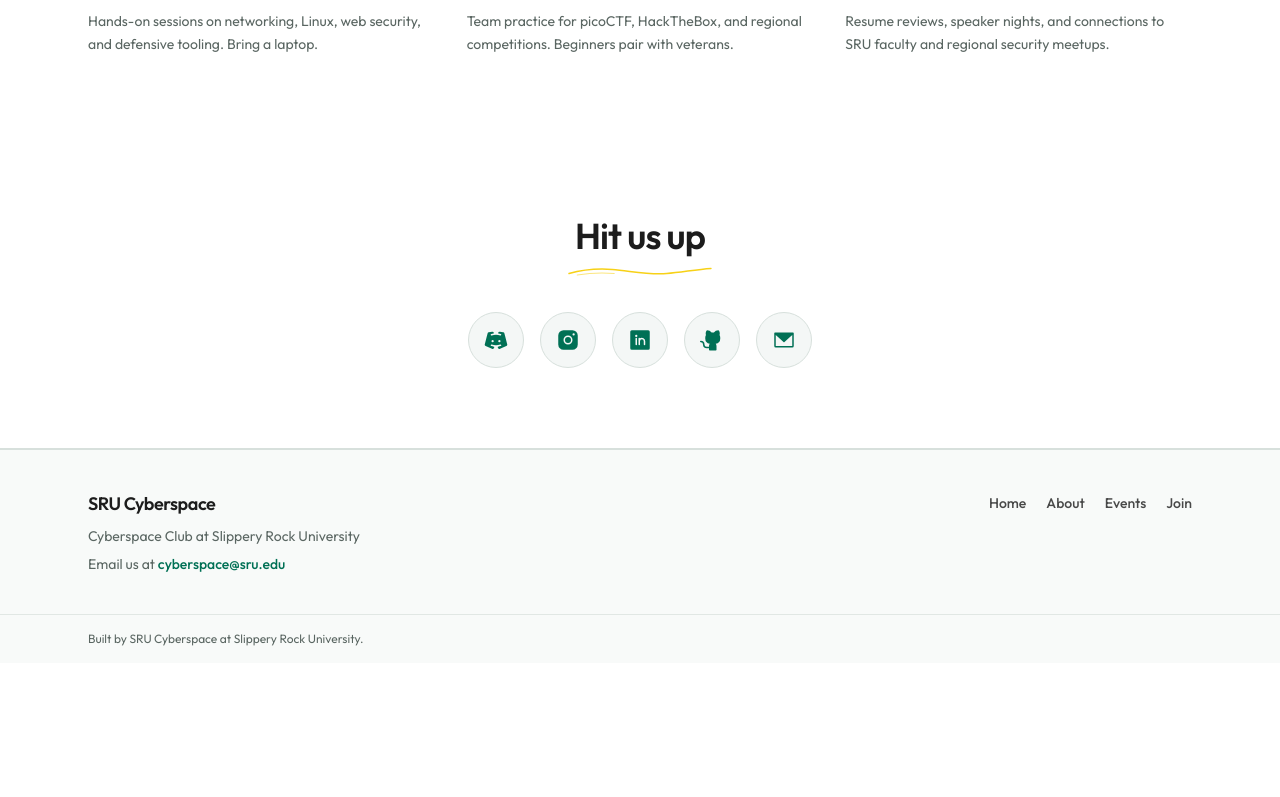
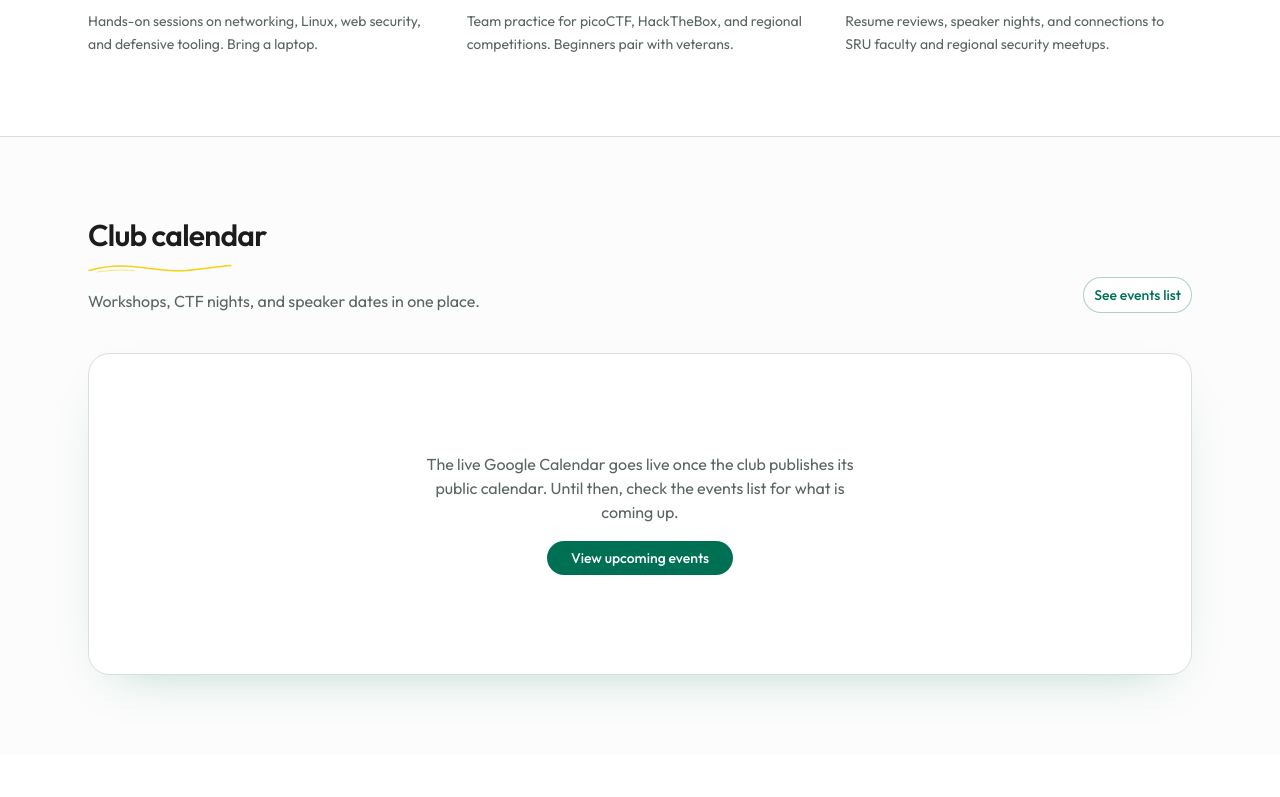
Before and after one commit to SRU-Cyberspace/SRU-Cyberspace-Website, a Next.js app: page / in a window 1280 px wide. Shown: the part 1443-2240 px from the top of the page. Before the commit the page ends 2106 px from the top, so only its background shows below. Built offline with nearby package versions, Linux system fonts and the light colour scheme.

Commit message:
feat(home): add Google Calendar section with club.ts config

```diff
--- a/src/app/page.tsx
+++ b/src/app/page.tsx
@@ -1,4 +1,5 @@
 import { HitUsUp } from "@/components/hit-us-up"
+import { HomeCalendar } from "@/components/home-calendar"
 import { HomeHero } from "@/components/home-hero"
 import { MissionBand } from "@/components/mission-band"
 import { club } from "@/content/club"
@@ -27,6 +28,7 @@ export default function HomePage() {
           ))}
         </ul>
       </section>
+      <HomeCalendar />
       <HitUsUp />
     </main>
   )
--- /dev/null
+++ b/src/components/home-calendar.tsx
@@ -0,0 +1,102 @@
+import Link from "next/link"
+import { club } from "@/content/club"
+import { SvgUnderline } from "@/components/svg-underline"
+import { buttonVariants } from "@/components/ui/button"
+import { cn } from "@/lib/utils"
+
+function calendarEmbedUrl() {
+  const { calendarId, timezone } = club.calendar
+  if (!calendarId || calendarId === "TBD") return null
+
+  const params = new URLSearchParams({
+    src: calendarId,
+    ctz: timezone,
+    showTitle: "0",
+    showPrint: "0",
+    showTabs: "1",
+    showCalendars: "0",
+    mode: "MONTH",
+  })
+
+  return `https://calendar.google.com/calendar/embed?${params.toString()}`
+}
+
+function calendarSubscribeUrl() {
+  const { calendarId } = club.calendar
+  if (!calendarId || calendarId === "TBD") return null
+  return `https://calendar.google.com/calendar/u/0?cid=${encodeURIComponent(calendarId)}`
+}
+
+export function HomeCalendar() {
+  const embedUrl = calendarEmbedUrl()
+  const subscribeUrl = calendarSubscribeUrl()
+
+  return (
+    <section className="border-t border-border bg-secondary/40">
+      <div className="mx-auto w-full max-w-6xl px-4 py-16 sm:px-6 md:py-20">
+        <div className="flex flex-col gap-6 md:flex-row md:items-end md:justify-between">
+          <div>
+            <h2 className="text-2xl font-semibold tracking-tight text-ink sm:text-3xl">
+              {club.calendar.title}
+            </h2>
+            <SvgUnderline className="mt-2 h-4 w-36 text-gold" />
+            <p className="mt-3 max-w-2xl text-muted-foreground">
+              Workshops, CTF nights, and speaker dates in one place.
+            </p>
+          </div>
+          {subscribeUrl ? (
+            <a
+              href={subscribeUrl}
+              target="_blank"
+              rel="noopener noreferrer"
+              className={cn(
+                buttonVariants({ variant: "outline", size: "lg" }),
+                "rounded-full border-brand/30 text-brand no-underline hover:bg-brand/5"
+              )}
+            >
+              Add to Google Calendar
+            </a>
+          ) : (
+            <Link
+              href="/events"
+              className={cn(
+                buttonVariants({ variant: "outline", size: "lg" }),
+                "rounded-full border-brand/30 text-brand no-underline hover:bg-brand/5"
+              )}
+            >
+              See events list
+            </Link>
+          )}
+        </div>
+
+        <div className="mt-10 overflow-hidden rounded-2xl border border-border bg-background shadow-[0_20px_50px_-30px_rgba(0,112,85,0.35)]">
+          {embedUrl ? (
+            <iframe
+              title={`${club.name} Google Calendar`}
+              src={embedUrl}
+              loading="lazy"
+              className="h-[min(70vh,720px)] w-full border-0"
+            />
+          ) : (
+            <div className="flex min-h-[320px] flex-col items-center justify-center gap-4 px-6 py-16 text-center">
+              <p className="max-w-md text-muted-foreground">
+                The live Google Calendar goes live once the club publishes its
+                public calendar. Until then, check the events list for what is
+                coming up.
+              </p>
+              <Link
+                href="/events"
+                className={cn(
+                  buttonVariants({ size: "lg" }),
+                  "rounded-full bg-brand px-6 text-brand-foreground no-underline hover:bg-brand/90"
+                )}
+              >
+                View upcoming events
+              </Link>
+            </div>
+          )}
+        </div>
+      </div>
+    </section>
+  )
+}
--- a/src/content/club.ts
+++ b/src/content/club.ts
@@ -46,6 +46,12 @@ export const club = {
   missionImage: {
     src: "https://picsum.photos/seed/sru-cyberspace-mission/960/720",
     alt: "Campus pathway lined with trees near Old Main",
+  },
+  calendar: {
+    // Google Calendar → Settings → Integrate calendar → Calendar ID
+    calendarId: "TBD",
+    timezone: "America/New_York",
+    title: "Club calendar",
   },
   nav: [
     { label: "Home", href: "/" },
```
